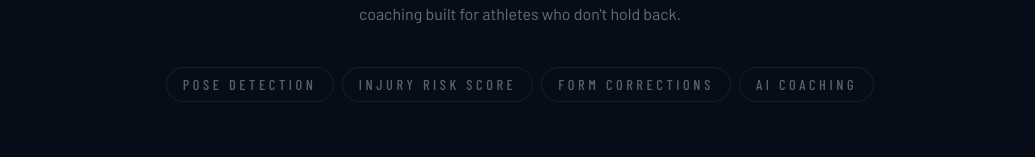
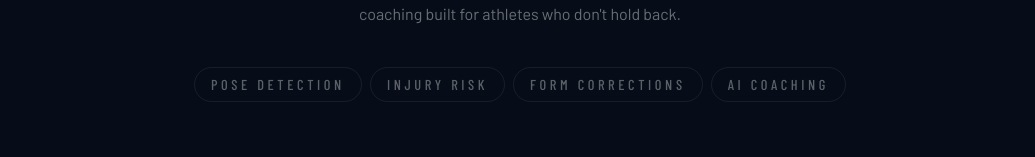
Before and after one commit to KyleKDang/redwings-ai, a React app in the folder frontend/: page / in a window 1280 px wide. Shown: the part 582-739 px from the top of the page, without its empty margins (120-1155 px from the left). Built offline with nearby package versions, Linux system fonts and the light colour scheme; the HTML template or start-up script is replaced by a standard one.

Commit message:
Change 'Injury Risk Score' to 'Injury Risk'

```diff
--- a/frontend/src/App.jsx
+++ b/frontend/src/App.jsx
@@ -54,7 +54,7 @@ function App() {
                 and AI coaching built for athletes who don't hold back.
               </p>
               <div className="flex flex-wrap justify-center gap-2">
-                {["Pose Detection", "Injury Risk Score", "Form Corrections", "AI Coaching"].map((f) => (
+                {["Pose Detection", "Injury Risk", "Form Corrections", "AI Coaching"].map((f) => (
                   <span key={f} className="font-condensed text-[0.9rem] tracking-[0.25em] uppercase border border-white/[0.07] text-white/35 px-4 py-1.5 rounded-full">
                     {f}
                   </span>
```
